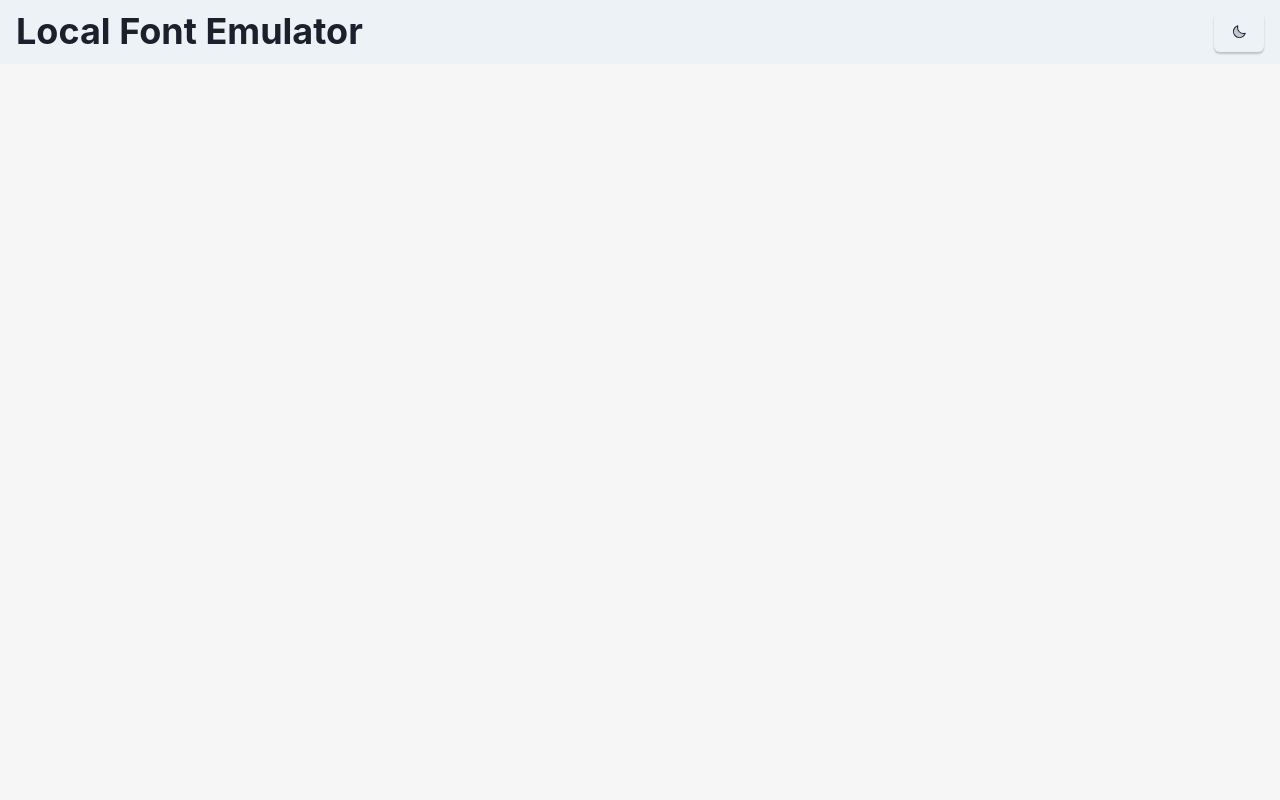
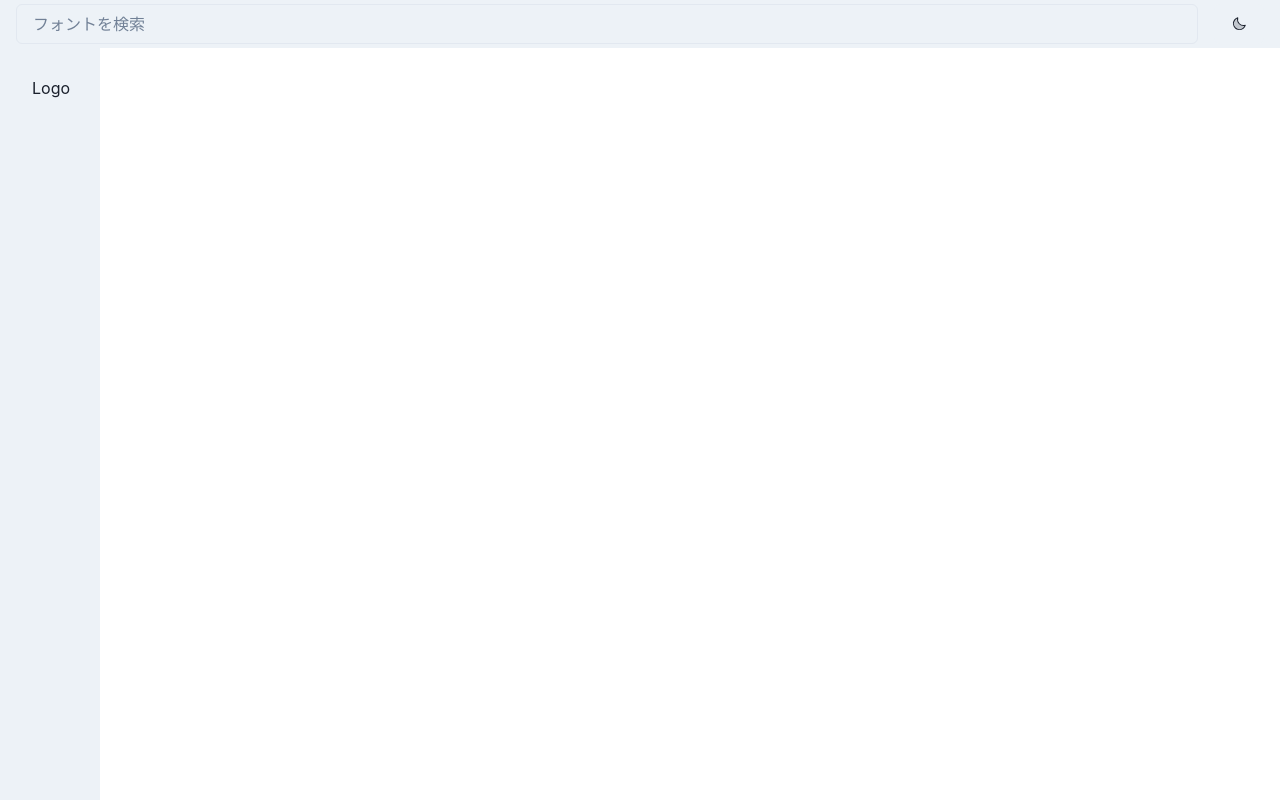
Before and after one commit to newt239/mojimachi, a React (Vite) app: page / in a window 1280 px wide. Built offline with nearby package versions, Linux system fonts and the light colour scheme.

Commit message:
feature: family filter

```diff
--- a/package.json
+++ b/package.json
@@ -16,6 +16,7 @@
     "@phosphor-icons/react": "^2.0.10",
     "@tauri-apps/api": "^1.4.0",
     "framer-motion": "^10.12.17",
+    "jotai": "^2.2.1",
     "react": "^18.2.0",
     "react-dom": "^18.2.0",
     "react-ga4": "^2.1.0",
--- a/src/App.tsx
+++ b/src/App.tsx
@@ -1,8 +1,11 @@
 import { Route, Routes } from "react-router-dom";
+
+import { Box, Flex } from "@chakra-ui/react";
 
 import FamilyPage from "./pages/Family";
 
 import Header from "~/components/Header";
+import Sidebar from "~/components/Sidebar";
 import HomePage from "~/pages/Home";
 import NotFoundPage from "~/pages/NotFound";
 
@@ -10,6 +13,9 @@ function App() {
   return (
     <div>
       <Header />
+      <Flex>
+        <Sidebar />
+        <Box flexGrow={1}>
           <Routes>
             <Route path="/">
               <Route index element={<HomePage />} />
@@ -19,6 +25,8 @@ function App() {
               <Route path="*" element={<NotFoundPage />} />
             </Route>
           </Routes>
+        </Box>
+      </Flex>
     </div>
   );
 }
--- a/src/components/EachFont.tsx
+++ b/src/components/EachFont.tsx
@@ -1,6 +1,6 @@
 import { Link } from "react-router-dom";
 
-import { Card, Flex, Switch, Text } from "@chakra-ui/react";
+import { Box, Flex, Switch, Text } from "@chakra-ui/react";
 
 type EachFontProps = {
   family_name: string;
@@ -8,7 +8,7 @@ type EachFontProps = {
 
 const EachFont: React.FC<EachFontProps> = ({ family_name }) => {
   return (
-    <Card shadow="xs" p="md" w="100%">
+    <Box>
       <Flex align="center" justify="space-between">
         <Link to={`/family/${family_name}`}>{family_name}</Link>
         <Switch color="yellow" />
@@ -22,7 +22,7 @@ const EachFont: React.FC<EachFontProps> = ({ family_name }) => {
       >
         にほんごどう？
       </Text>
-    </Card>
+    </Box>
   );
 };
 
--- a/src/components/Header.tsx
+++ b/src/components/Header.tsx
@@ -2,27 +2,47 @@ import {
   Box,
   Button,
   Flex,
-  Heading,
+  Input,
   useColorMode,
   useColorModeValue,
 } from "@chakra-ui/react";
 import { Moon, Sun } from "@phosphor-icons/react";
+import { useAtom } from "jotai";
+
+import { familyKeywordAtom } from "~/utils/jotai";
 
 const Header: React.FC = () => {
   const { colorMode, toggleColorMode } = useColorMode();
+  const [familyKeyword, setFamilyKeyword] = useAtom(familyKeywordAtom);
 
   return (
-    <header
-      style={{ position: "sticky", top: 0, left: 0, right: 0, zIndex: 10 }}
+    <Box
+      as="header"
+      bg={useColorModeValue("gray.100", "gray.900")}
+      sx={{
+        position: "sticky",
+        top: 0,
+        left: 0,
+        right: 0,
+        zIndex: 10,
+        px: "1rem",
+      }}
     >
-      <Box bg={useColorModeValue("gray.100", "gray.900")} px={4}>
-        <Flex h={16} alignItems={"center"} justifyContent={"space-between"}>
-          <Heading as="h1" size="xl">
-            Local Font Emulator
-          </Heading>
-
+      <Flex
+        h="3rem"
+        alignItems={"center"}
+        justifyContent={"space-between"}
+        gap="1rem"
+      >
+        <Input
+          placeholder="フォントを検索"
+          value={familyKeyword}
+          onChange={(e) => setFamilyKeyword(e.target.value)}
+          boxShadow="none"
+          color={useColorModeValue("black", "white")}
+        />
         <Flex alignItems={"center"}>
-            <Button onClick={toggleColorMode}>
+          <Button onClick={toggleColorMode} boxShadow="none">
             {colorMode === "light" ? (
               <Moon weight="duotone" />
             ) : (
@@ -32,7 +52,6 @@ const Header: React.FC = () => {
         </Flex>
       </Flex>
     </Box>
-    </header>
   );
 };
 
--- /dev/null
+++ b/src/components/Sidebar.tsx
@@ -0,0 +1,23 @@
+import { Box, Flex, useColorModeValue } from "@chakra-ui/react";
+
+const Sidebar: React.FC = () => {
+  return (
+    <Box
+      bg={useColorModeValue("gray.100", "gray.900")}
+      w={100}
+      display="block"
+      sx={{
+        position: "sticky",
+        top: "3rem",
+        left: 0,
+        height: "calc(100vh - 3rem)",
+      }}
+    >
+      <Flex h="20" alignItems="center" mx="8" justifyContent="space-between">
+        Logo
+      </Flex>
+    </Box>
+  );
+};
+
+export default Sidebar;
--- a/src/pages/Home.tsx
+++ b/src/pages/Home.tsx
@@ -1,21 +1,26 @@
 import { useEffect, useState } from "react";
 
 import { invoke } from "@tauri-apps/api";
+import { useAtomValue } from "jotai";
 
 import EachFont from "~/components/EachFont";
+import { familyKeywordAtom } from "~/utils/jotai";
 
 const HomePage: React.FC = () => {
   const [familyList, setFamilyList] = useState<string[]>([]);
+  const familyKeyword = useAtomValue(familyKeywordAtom);
 
   const getFontNameList = async () => {
-    const familiyNameList: string[] = await invoke("get_families");
+    const familiyNameList: string[] = await invoke("get_families", {
+      keyword: familyKeyword,
+    });
     console.log(familiyNameList);
     setFamilyList(familiyNameList);
   };
 
   useEffect(() => {
     getFontNameList();
-  }, []);
+  }, [familyKeyword]);
 
   return (
     <>
--- /dev/null
+++ b/src/utils/jotai.ts
@@ -0,0 +1,3 @@
+import { atom } from "jotai";
+
+export const familyKeywordAtom = atom<string>("");
```
Also changed, not shown: 2 other files (tests, documents, lock files or other folders). Lines whose indentation alone changed are shown as unchanged.
